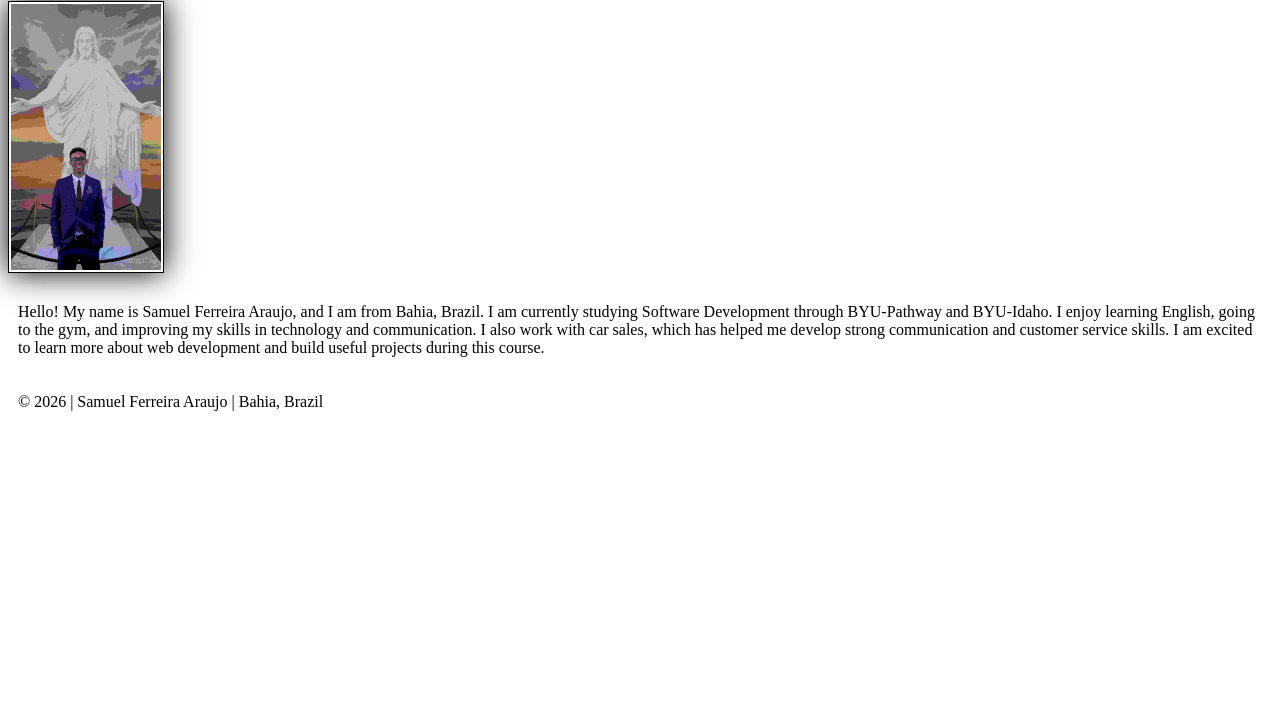
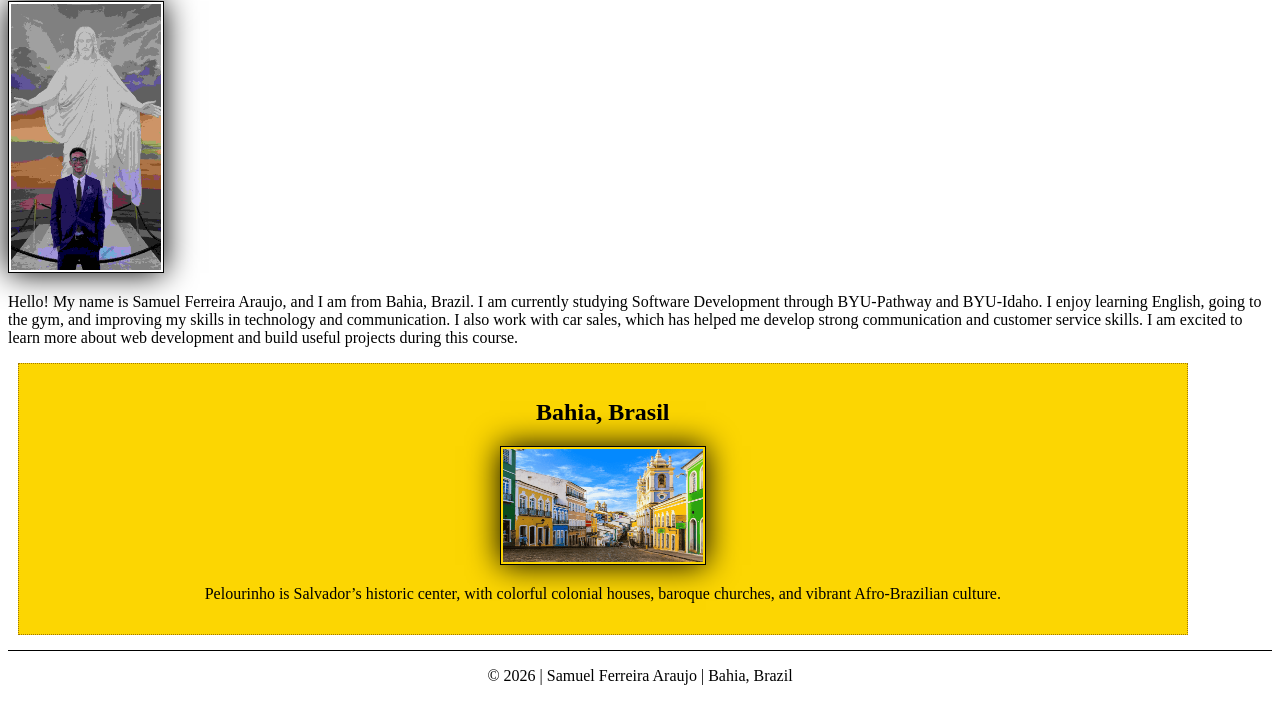
Before and after one commit to samuxa1818/wdd130, a plain HTML site: page index.html in a window 1280 px wide. Shown: the part 223-924 px from the top of the page. Before the commit the page ends 800 px from the top, so only its background shows below. Drawn offline with Linux system fonts and the light colour scheme.

Commit message:
Home Page Enhancement

```diff
--- a/index.html
+++ b/index.html
@@ -4,6 +4,8 @@
 <head>
     <meta charset="UTF-8">
     <meta name="viewport" content="width=device-width, initial-scale=1.0">
+    <meta name="decription" content="Personal homepage of Samuel Ferreira Araujo for WDD 130.">
+    <meta name="author" content="Samuel Ferreora Araújo">
     <title>Samuel Ferreira Araújo | WDD 130</title>
     <link rel="stylesheet" href="styles/styles.css">
 </head>
@@ -29,6 +31,13 @@
             learn more about
             web development and build useful projects during this course.</p>
     </main>
+    <aside>
+        <h2>Bahia, Brasil</h2>
+        <img src="images/pelourinho.jpg" alt="Pelourinho - Bahia">
+        <p>Pelourinho is Salvador’s historic center, with colorful colonial houses, baroque
+            churches, and
+            vibrant Afro-Brazilian culture.</p>
+    </aside>
     <footer>
         <p>© 2026 | Samuel Ferreira Araujo | Bahia, Brazil</p>
     </footer>
--- a/styles/styles.css
+++ b/styles/styles.css
@@ -24,3 +24,30 @@ img {
 p {
     padding: 10px;
 }
+
+main {
+    width: 100%;
+}
+
+aside {
+    background-color: rgb(252, 214, 2);
+    color: black;
+    padding: 15px;
+    margin: 10px;
+    text-align: center;
+    border: 1px dotted rgb(161, 119, 1);
+    width: 90%;
+}
+
+aside img {
+    width: 200px;
+    height: auto;
+}
+
+p { padding: 0; }
+
+footer {
+    margin-top: 15px;
+    border-top: 1px solid black;
+    text-align: center;
+}
```
Also changed, not shown: images/pelourinho.jpg (added).
